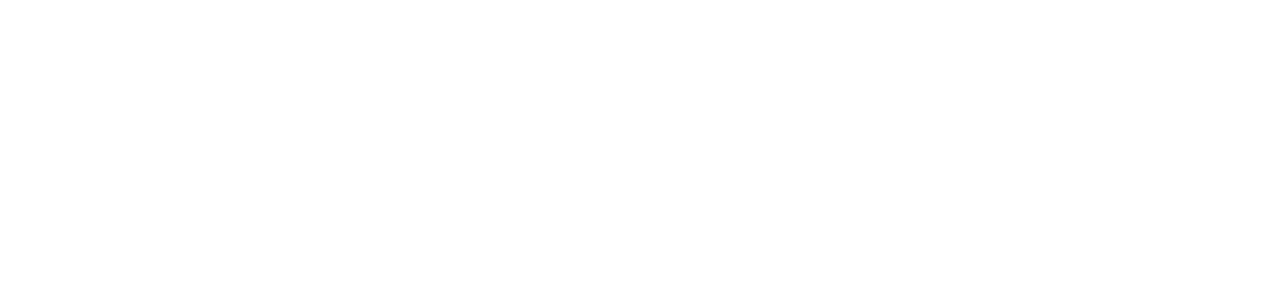
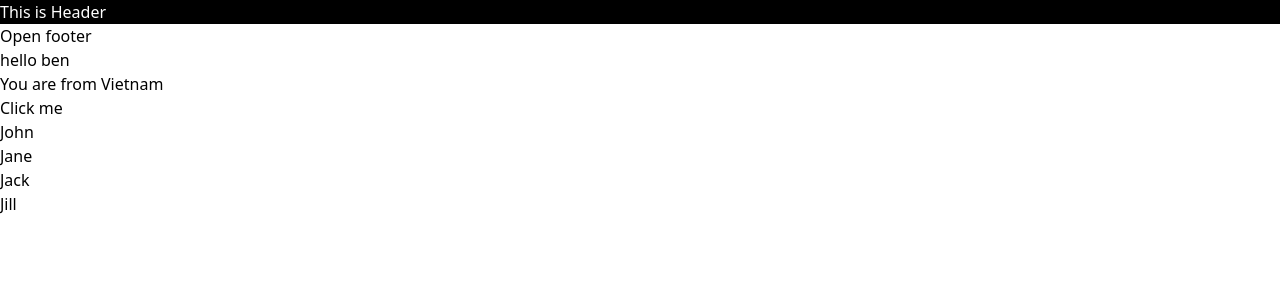
Before and after one commit to benbebobo149/BrainLib, a Nuxt app in the folder frontend/: page /codeTemplate in a window 1280 px wide. Before the commit this address had no page. Shown: the top 300 px of the page. Built offline with nearby package versions, Linux system fonts and the light colour scheme.

Commit message:
add: template Code

```diff
--- /dev/null
+++ b/frontend/components/codeTemplate/modal.vue
@@ -0,0 +1,31 @@
+<script setup>
+// define emit
+const emit = defineEmits(['close'])
+
+// define props
+const props = defineProps({
+    user: {
+        type: Object,
+        default: () => ({ name: 'John Doe', age: 30 })
+    },
+    area: {
+        type: String,
+        default: 'US'
+    }
+})
+// change props to ref
+const { user, area } = toRefs(props)
+
+// define methods
+const clickButton = () => {
+    console.log('click button')
+    emit('close')
+}
+
+</script>
+
+<template>
+    <p> hello {{user.name}} </p>
+    <p> You are from {{area}} </p>
+    <button type="button" @click="clickButton()"> Click me</button>
+</template>
--- /dev/null
+++ b/frontend/pages/codeTemplate/1/index.vue
@@ -0,0 +1,8 @@
+<script setup>
+// set a useCookie
+const  user = useCookie('user')
+console.log(user)
+</script>
+<template>
+
+</template>
--- /dev/null
+++ b/frontend/pages/codeTemplate/index.vue
@@ -0,0 +1,64 @@
+<script setup>
+// set a useCookie
+
+
+// import the modal component
+import Modal from '@/components/codeTemplate/modal.vue'
+import data from '@/public/fakeData.json'
+const userData ={
+    name: 'ben',
+    age: 20
+}
+const areData = 'Vietnam'
+const footerState = ref(false)
+const open = () => {
+    footerState.value = true
+    console.log('open modal')
+    const user = useCookie('user')
+    user.value = 'ben'
+}
+const close = () => {
+    footerState.value = false
+    console.log('close modal')
+}
+
+// get the data
+const getData = async () => {
+    const res = data
+    const data = await res.json()
+    console.log(res)
+}
+// read data from database
+const readData = async () =>
+{
+    const res = await fetch('http://localhost:3000/api/user')
+    const data = await res.json()
+    console.log(data)
+}
+
+// send data to database
+const sendData = async () => {
+    const res = await fetch('http://localhost:3000/api/user', {
+        method: 'POST',
+        headers: {
+            'Content-Type': 'application/json'
+        },
+        body: JSON.stringify(user.value)
+    })
+    const data = await res.json()
+    console.log(data)
+}
+
+getData()
+</script>
+<template>
+    <h1 class="bg-black text-white">This is Header</h1>
+    <button type="button" @click="open()"> Open footer</button>
+    <Modal :user="userData" :area="areData" @close="close()"/>
+    <input type="text">
+    <button>
+
+    </button>
+    <p v-for="i in data.name"> {{ i }}</p>
+    <h1 v-if="footerState" class="bg-black text-white">This is Footer</h1>
+</template>
--- /dev/null
+++ b/frontend/public/fakeData.json
@@ -0,0 +1,8 @@
+{
+    "name": [
+        "John",
+        "Jane",
+        "Jack",
+        "Jill"
+    ]
+}
```
